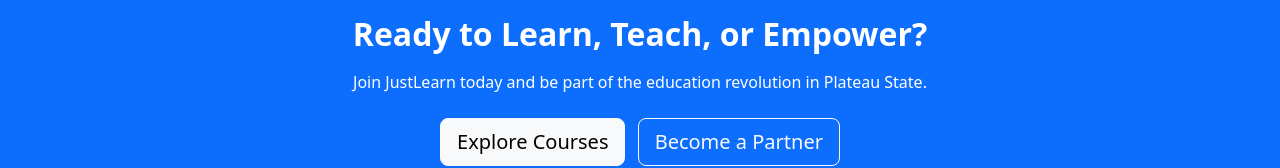
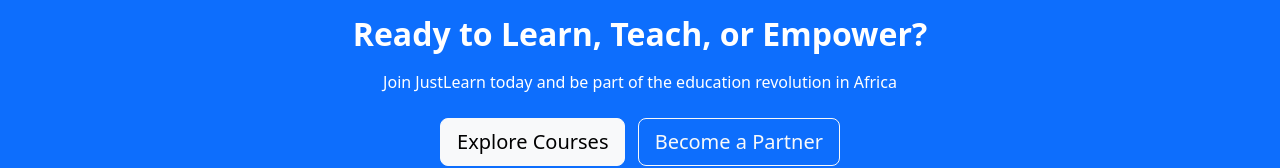
Before and after one commit to Israellongji/Just-Learn, a plain HTML site: page index.html in a window 1280 px wide. Shown: the part 1635-1803 px from the top of the page. Drawn offline with nearby package versions, Linux system fonts and the light colour scheme.

Commit message:
Update index.html

```diff
--- a/index.html
+++ b/index.html
@@ -134,7 +134,7 @@
 <section class="py-5 bg-primary text-white text-center">
   <div class="container">
     <h2 class="fw-bold mb-3">Ready to Learn, Teach, or Empower?</h2>
-    <p class="mb-4">Join JustLearn today and be part of the education revolution in Plateau State.</p>
+    <p class="mb-4">Join JustLearn today and be part of the education revolution in Africa</p>
     <a href="#" class="btn btn-light btn-lg me-2">Explore Courses</a>
     <a href="#" class="btn btn-outline-light btn-lg">Become a Partner</a>
   </div>
```
